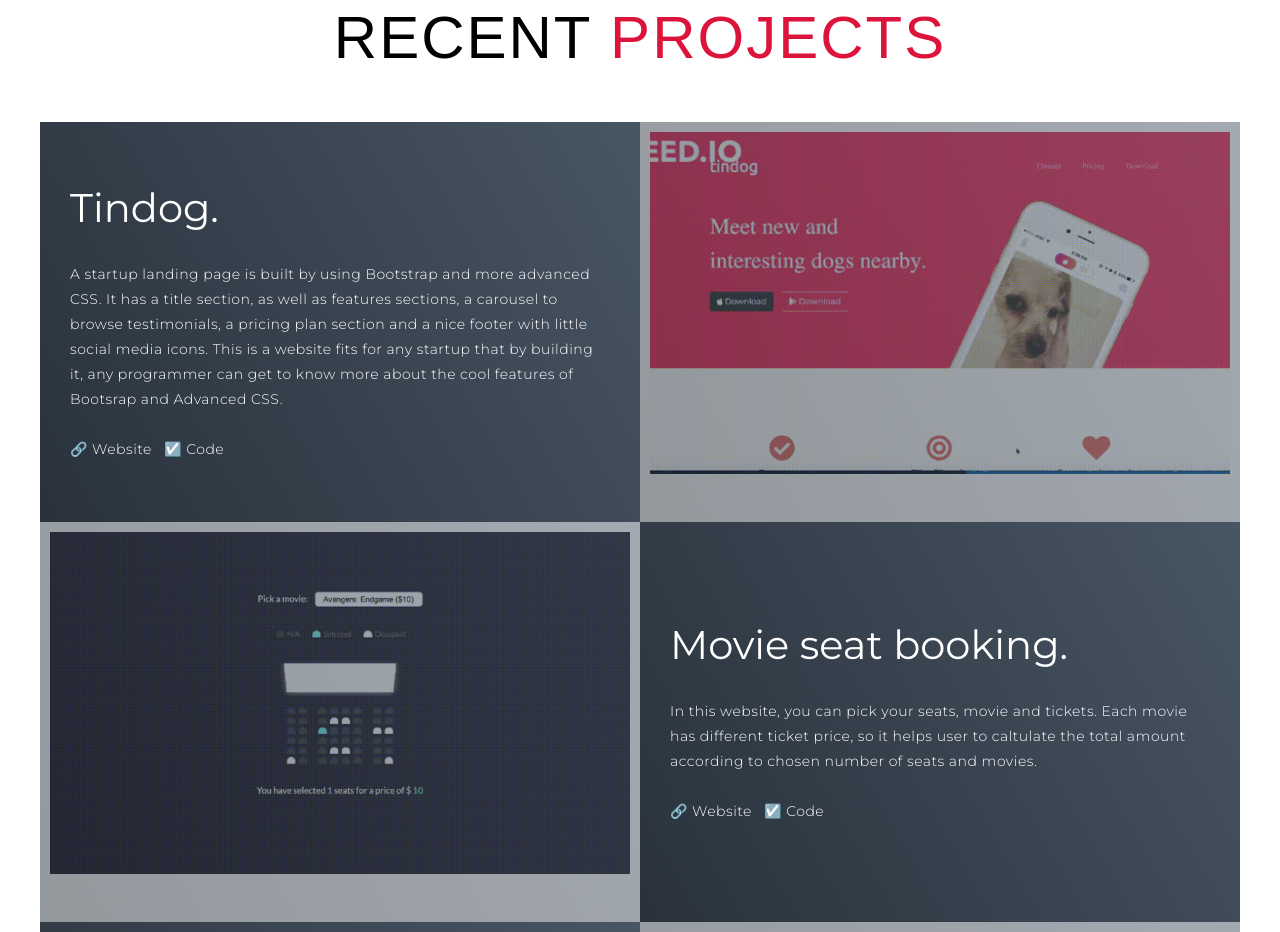
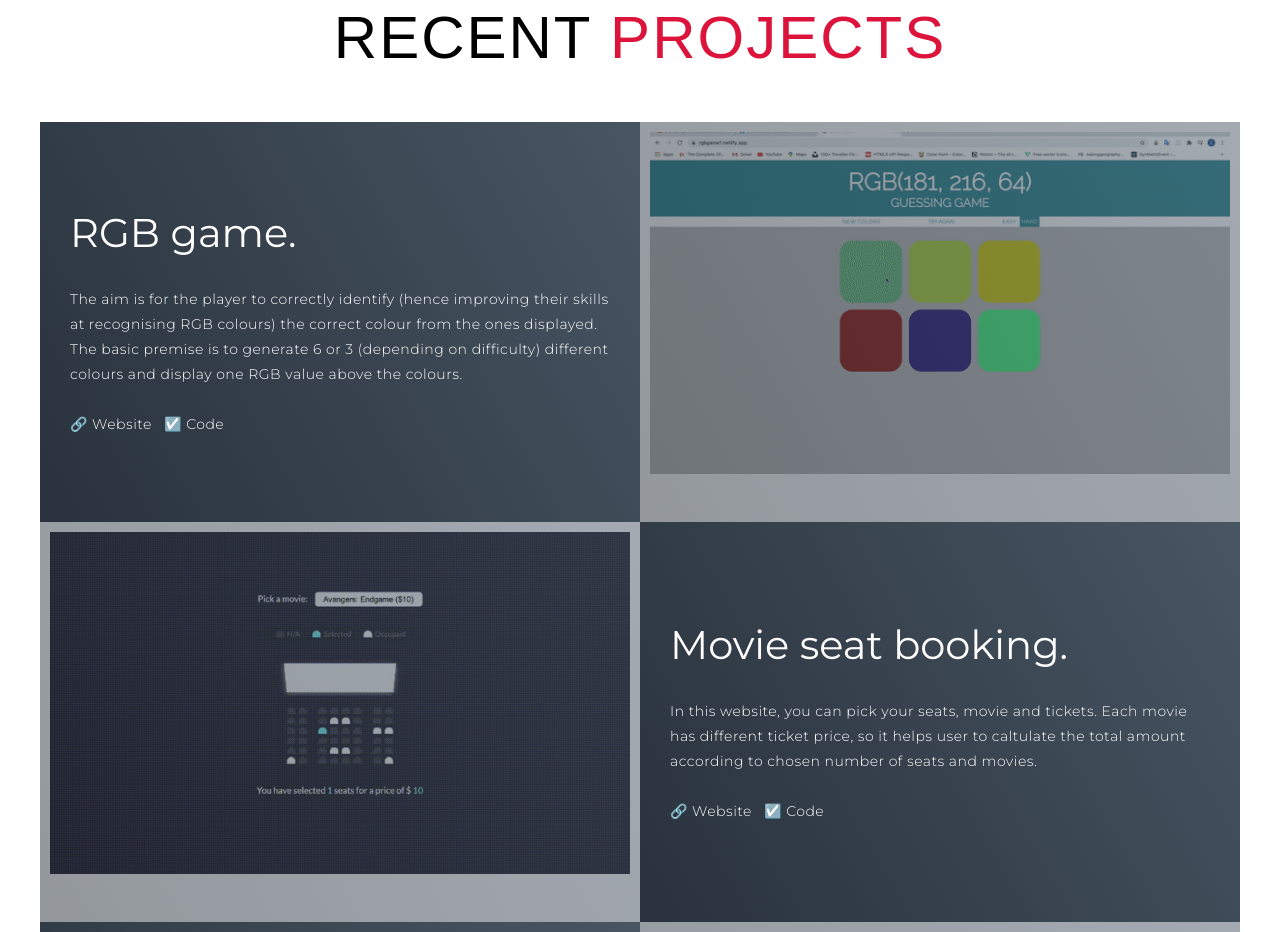
Before and after one commit to Elhoji/Personal_website, a plain HTML site: page index.html in a window 1280 px wide. Shown: the part 1697-2629 px from the top of the page. Drawn offline with Linux system fonts and the light colour scheme; a web font is replaced by a local one.

Commit message:
Deleted Tindog and added new RGB game instead.

```diff
--- a/index.html
+++ b/index.html
@@ -112,15 +112,15 @@
       <div class="all-projects">
         <div class="project-item">
           <div class="project-info">
-            <h1>Tindog.</h1>
-            <p> <br> A startup landing page is built by using Bootstrap and more advanced CSS. It has a title section, as well as features sections, a carousel to browse testimonials, a pricing plan section and a nice footer with little social media icons.  This is a website fits for any startup that by building it, any programmer can get to know more about the cool features of Bootsrap and Advanced CSS.
-              <a href="https://khojiakbar99.github.io/Tindog1/" target="_blank" > <br><br>🔗 Website &nbsp</a>
-              <a href="https://github.com/Khojiakbar99?tab=repositories" target="_blank">☑️ Code</a>
+            <h1>RGB game.</h1>
+            <p> <br>The aim is for the player to correctly identify (hence improving their skills at recognising RGB colours) the correct colour from the ones displayed. The basic premise is to generate 6 or 3 (depending on difficulty) different colours and display one RGB value above the colours.
+              <a href="https://rgbgame1.netlify.app/" target="_blank" > <br><br>🔗 Website &nbsp</a>
+              <a href="https://github.com/Khojiakbar99/RGB-game" target="_blank">☑️ Code</a>
             </p>
 
           </div>
           <div class="project-img">
-            <img src="./img/1.gif" alt="img">
+            <img src="./img/RGB.gif" alt="img">
           </div>
         </div>
         <div class="project-item">
```
